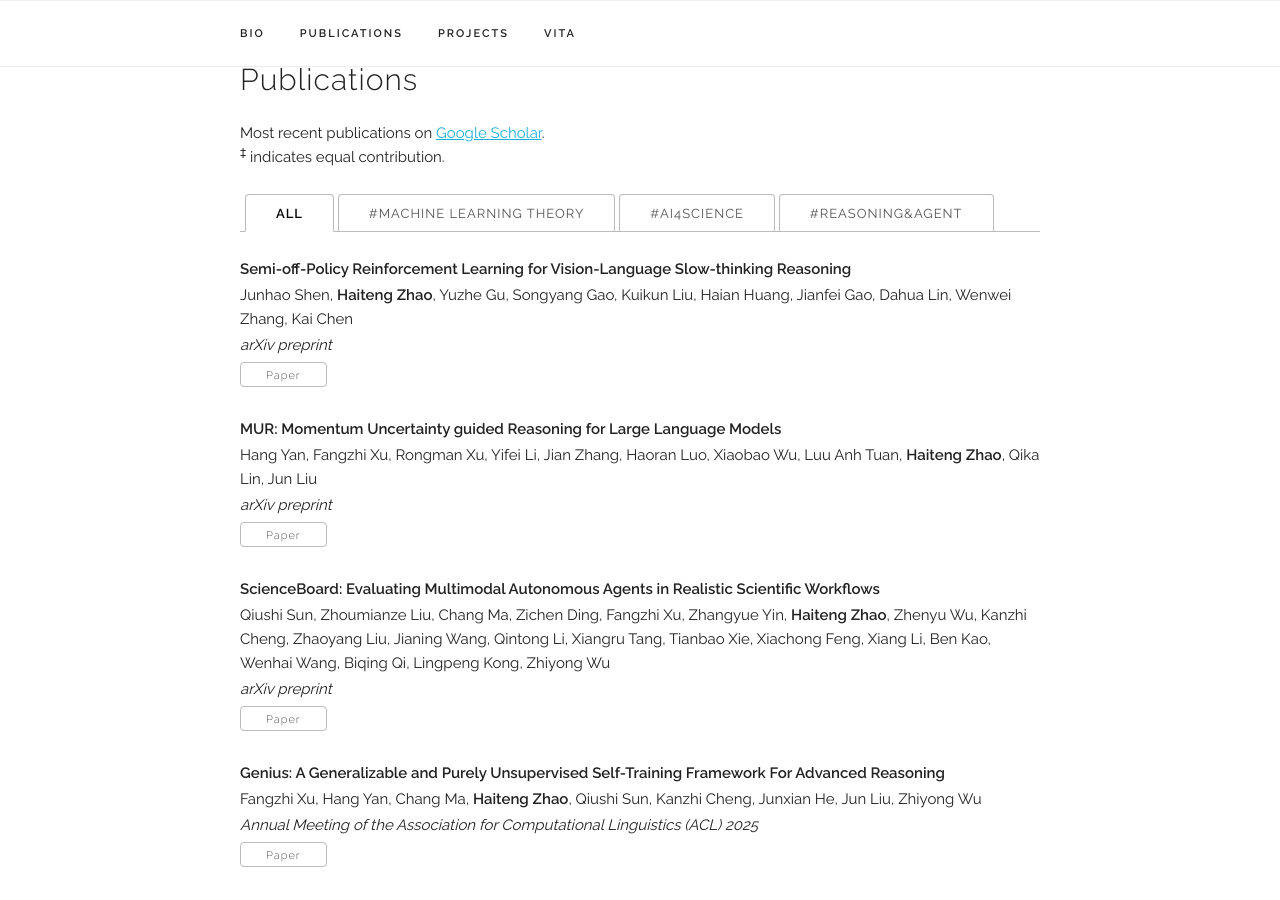
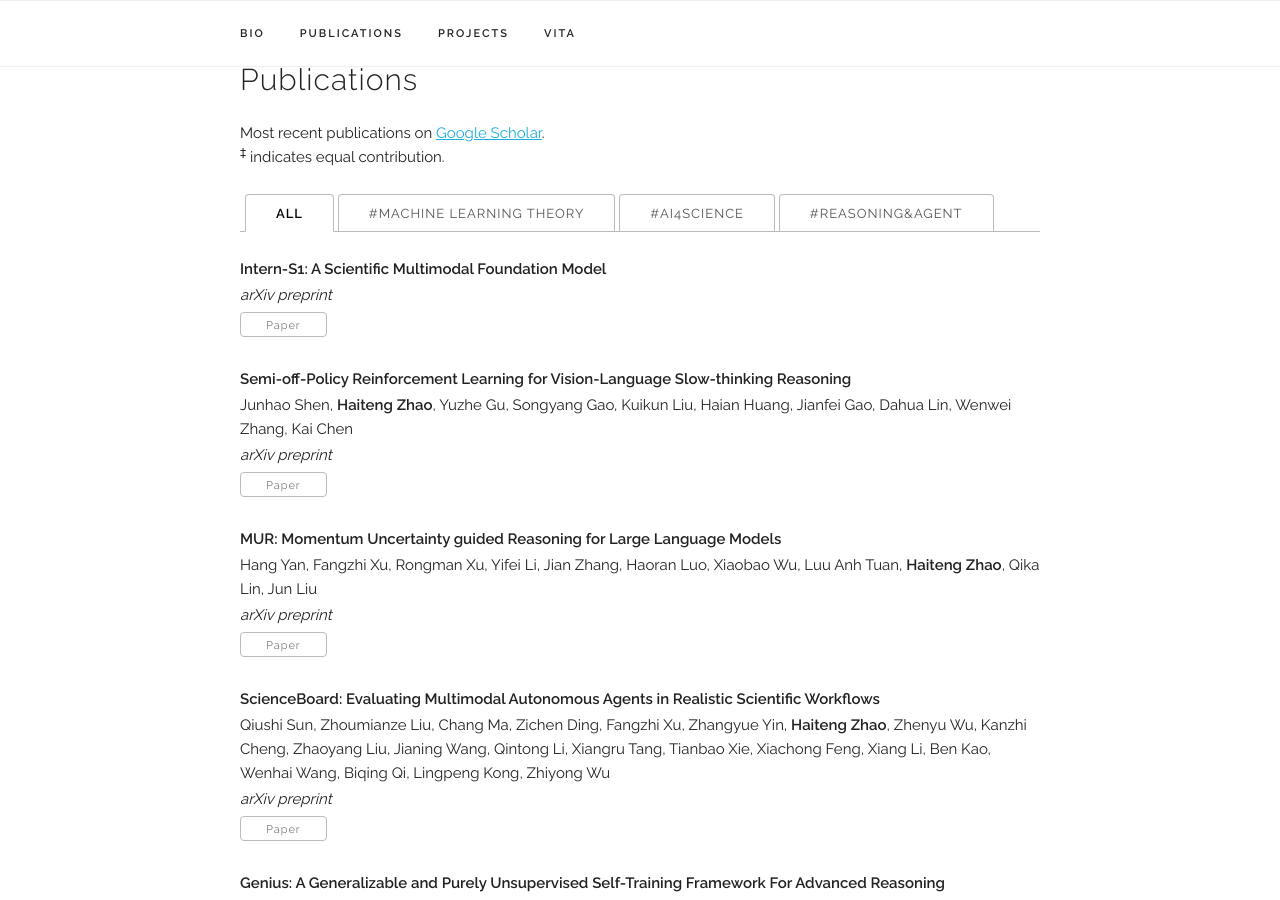
Before and after one commit to zhao-ht/haitengzhao, a Jekyll site: the page built from index.html, in a window 1280 px wide and 900 px high, scrolled down 1107 px. Built offline with Jekyll 4.4.1, drawn with Linux system fonts in a browser that asks for light colours; some web fonts are replaced.

Commit message:
Update publications.yaml

```diff
--- a/_data/publications.yaml
+++ b/_data/publications.yaml
@@ -1,4 +1,10 @@
 papers:
+  - title: "Intern-S1: A Scientific Multimodal Foundation Model"
+    venue: "arXiv preprint"
+    paper_pdf: "https://arxiv.org/pdf/2508.15763"
+    ai4science: y
+    agent: n
+
   - title: "Semi-off-Policy Reinforcement Learning for Vision-Language Slow-thinking Reasoning"
     authors: "Junhao Shen, <b>Haiteng Zhao</b>, Yuzhe Gu, Songyang Gao, Kuikun Liu, Haian Huang, Jianfei Gao, Dahua Lin, Wenwei Zhang, Kai Chen"
     venue: "arXiv preprint"
```
